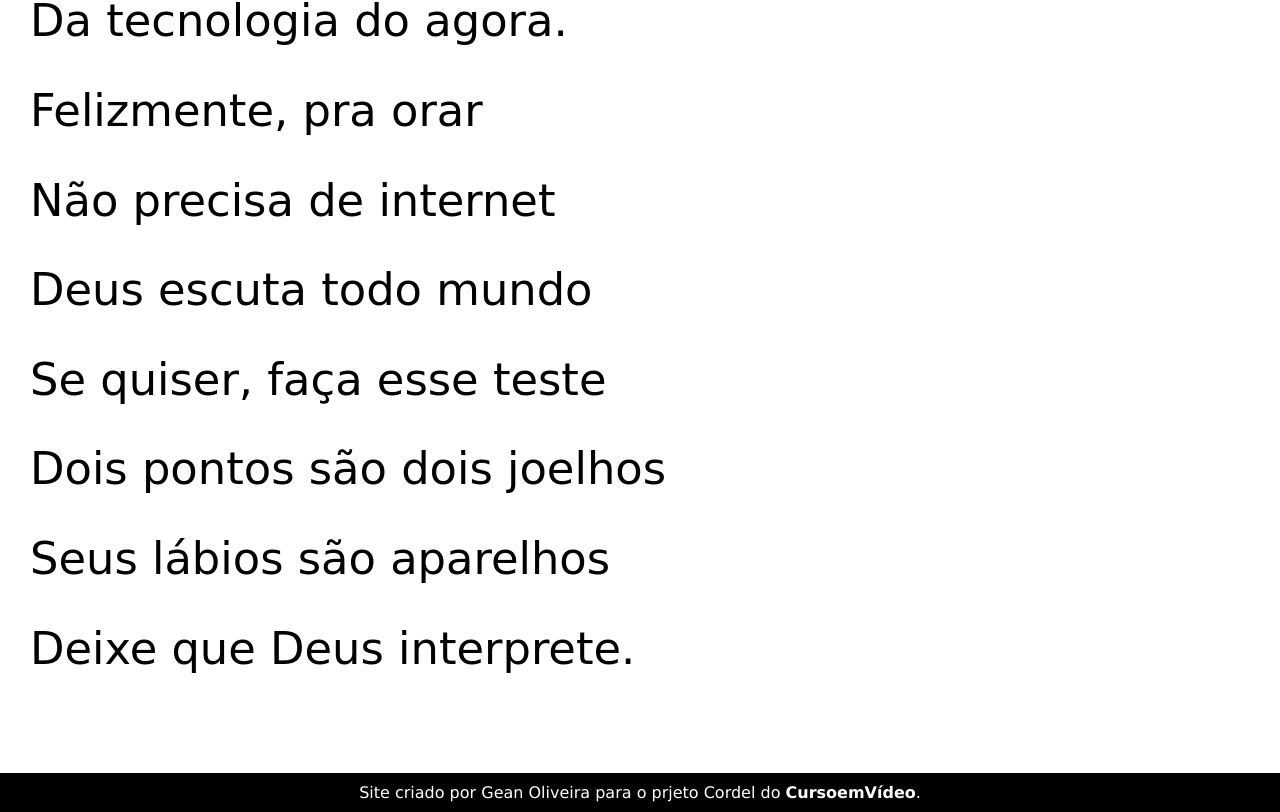
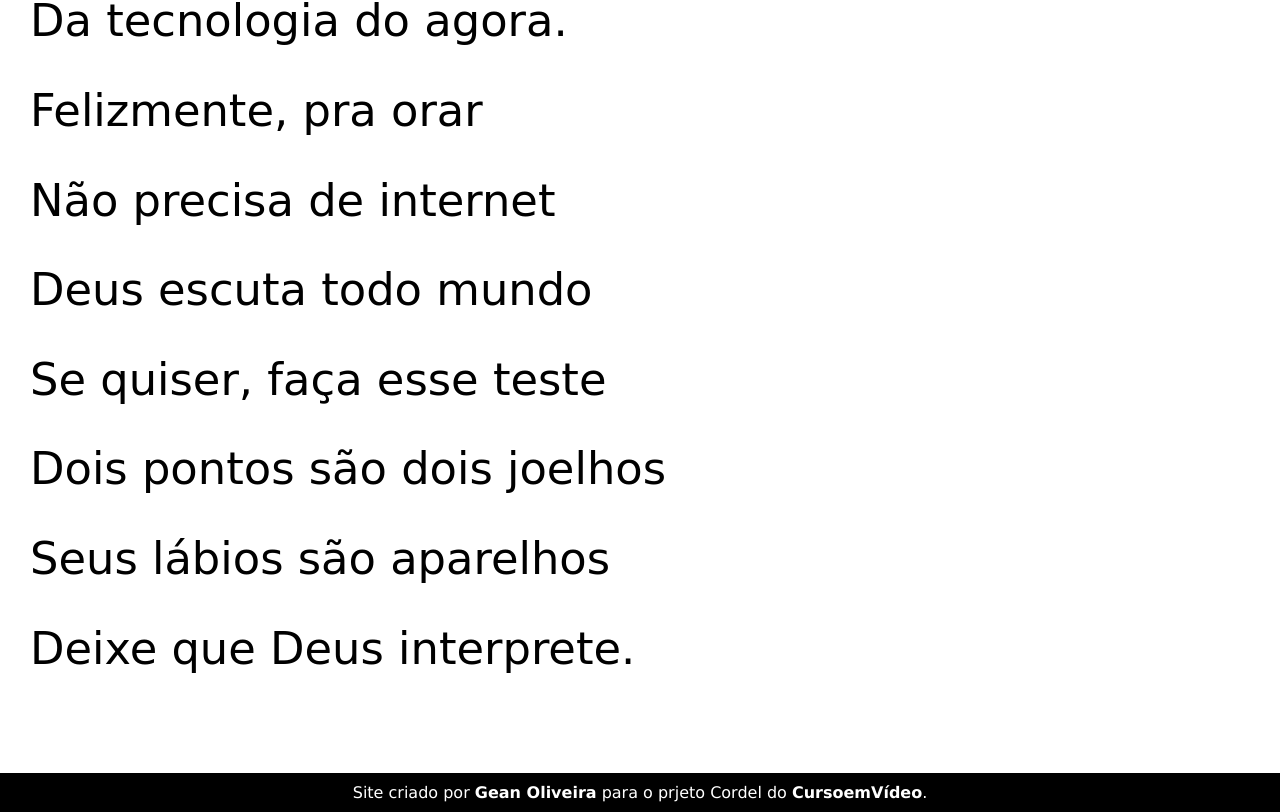
Before and after one commit to GeanFit/projeto-cordel, a plain HTML site: page index.html in a window 1280 px wide. Shown: the part 4659-5471 px from the top of the page. Drawn offline with Linux system fonts and the light colour scheme; a web font is replaced by a local one.

Commit message:
atualizações

```diff
--- a/index.html
+++ b/index.html
@@ -93,7 +93,7 @@
     </section>
 
     <footer>
-        <p>Site criado por Gean Oliveira para o prjeto Cordel do <a href="https://www.cursoemvideo.conm" target="_blank">CursoemVídeo</a>.</p>
+        <p>Site criado por <a href="https://www.instagram.com/gean_fit/" target="_blank">Gean Oliveira</a> para o prjeto Cordel do <a href="https://www.cursoemvideo.conm" target="_blank">CursoemVídeo</a>.</p>
     </footer>
 </body>
 </html>
```
